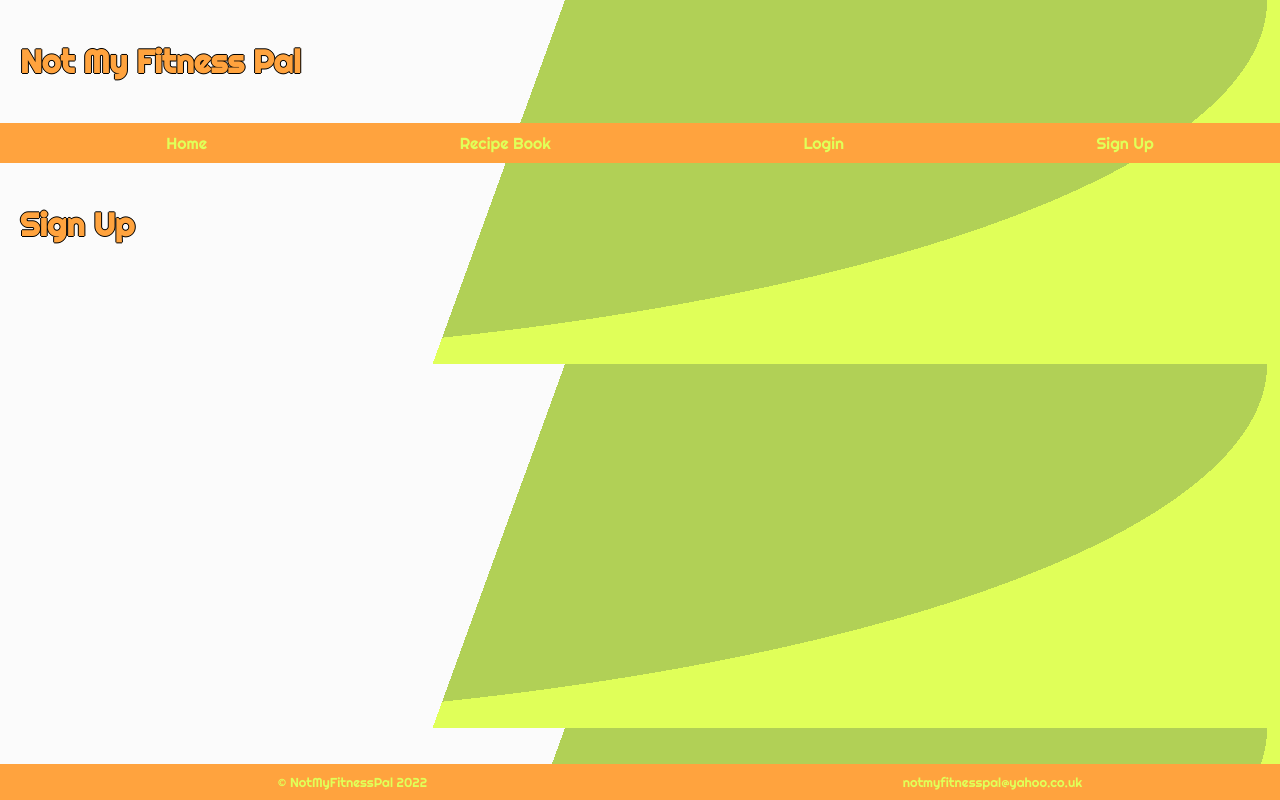
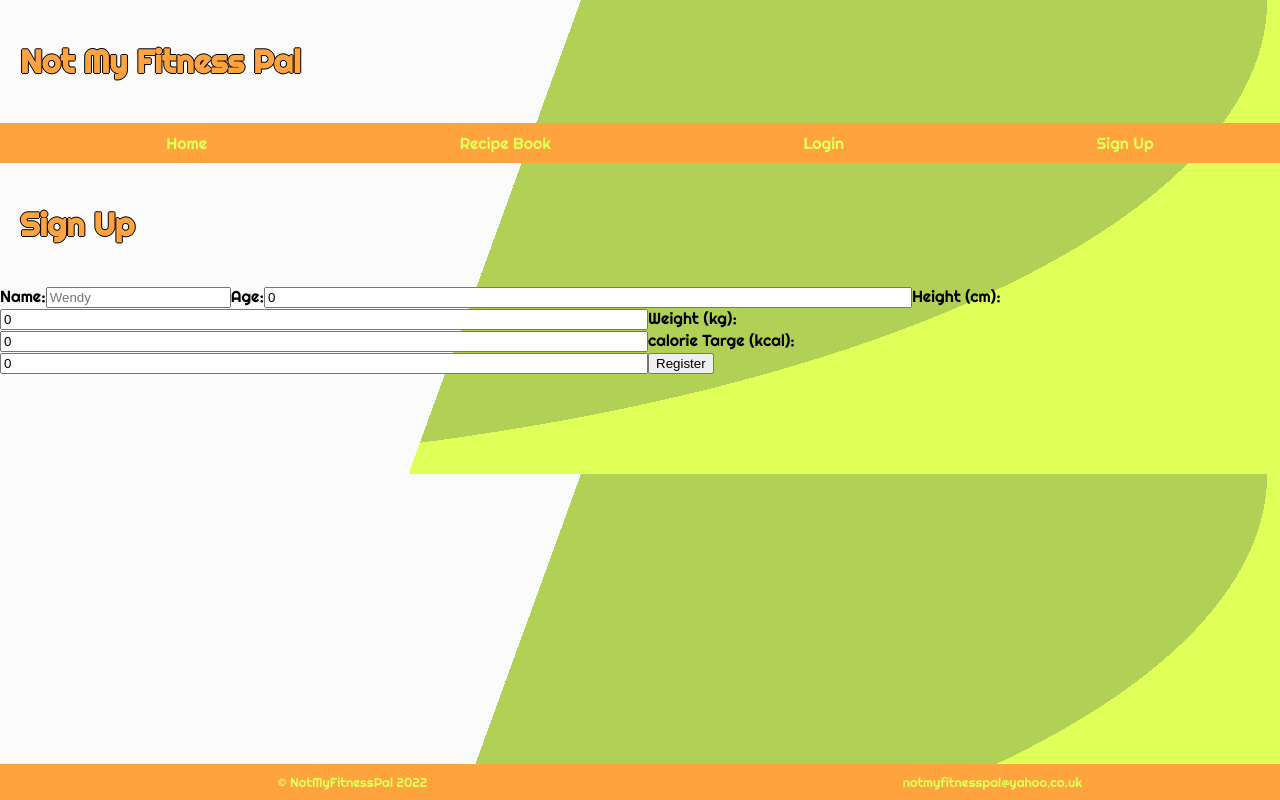
Before and after one commit to RobynGar/fitness_front_end, a React (Create React App) app in the folder front_end_fitness_app/: page /SignUp in a window 1280 px wide. Built offline with nearby package versions, Linux system fonts and the light colour scheme; no server answers.

Commit message:
sign up form

```diff
--- a/front_end_fitness_app/src/App.js
+++ b/front_end_fitness_app/src/App.js
@@ -66,13 +66,25 @@ const filtered = React.useMemo(() => {
  }, [filteredRecipe, recipeList]);
 
   // --------------------PEOPLE SECTION------------------------
-  useEffect(() => {
-      fetch("http://localhost:8080/person/all")
-      .then(response => response.json())
-      .then(data => setPeopleList(data))
-  },[]);
+  const fetchAllPeople = () => {
+    fetch("http://localhost:8080/person/all")
+    .then(response => response.json())
+    .then(data => setPeopleList(data))
+  }
+  useEffect(fetchAllPeople,[]);
 
   // addPersonToDatabase logic (will be passed down as prop to Signup component)
+  const addPersonToDatabase = (newPerson) => {
+    fetch("http://localhost:8080/person", {
+    method: "POST",
+    headers: {
+      "Content-Type":"application/json"
+    },
+    body: JSON.stringify(newPerson)
+  })
+    .then(() => fetchAllPeople() )
+    .catch(error => console.error(error))
+  }
 
   useEffect(() => {
     console.log(recipeList);
@@ -90,7 +102,7 @@ const filtered = React.useMemo(() => {
       <Route exact path= "/RecipeBook" element={<RecipeBook recipeList = {recipeList} onRecipeFilter={filterChange} filtered={filtered}/>} />
       <Route exact path= "/MyRecipeBook" element={user.auth ? <MyRecipeBook recipeList = {recipeList} onRecipeSubmission = {addRecipeToDatabase} filteredById={filteredById}/> : <Home />} />
       <Route exact path= "/Login" element={!user.auth ? <Login peopleList={peopleList} recipeList={recipeList} /> : <Navigate replace to="/MyRecipeBook"/>} />
-      <Route exact path= "/SignUp" element={<SignUp />} />
+      <Route exact path= "/SignUp" element={<SignUp onPersonSubmission={addPersonToDatabase} />} />
     </Routes>
     <Footer />
     </>
--- a/front_end_fitness_app/src/SignUp.js
+++ b/front_end_fitness_app/src/SignUp.js
@@ -1,8 +1,11 @@
-const SignUp = () => {
+import PersonForm from "./components/PersonForm";
+
+const SignUp = ({onPersonSubmission}) => {
 
     return(
         <>
             <h1>Sign Up</h1>
+            <PersonForm onPersonSubmission={onPersonSubmission}/>
         </>
     )
 }
--- a/front_end_fitness_app/src/components/PersonForm.js
+++ b/front_end_fitness_app/src/components/PersonForm.js
@@ -0,0 +1,87 @@
+import { useState } from "react";
+
+const PersonForm = ({onPersonSubmission}) => {
+
+    const [name, setName] = useState("");
+    const [age, setAge] = useState(0);
+    const [height, setHeight] = useState(0.0);
+    const [weight, setWeight] = useState(0.0);
+    const [calorieTarget, setCalorieTarget] = useState(0);
+
+    const handleNameChange = (event) => {
+        setName(event.target.value)
+    }
+
+    const handleAgeChange = (event) => {
+        setAge(event.target.value)
+    }
+
+    const handleHeightChange = (event) => {
+        setHeight(event.target.value)
+    }
+
+    const handleWeightChange = (event) => {
+        setWeight(event.target.value)
+    }
+
+    const handleCalorieTargetChange = (event) => {
+        setCalorieTarget(event.target.value)
+    }
+
+    const handlePersonFormSubmit = (event) => {
+        event.preventDefault();
+        if(!name || !age || !height || !weight || !calorieTarget){
+            alert("please fill in all fields")
+
+            return
+        }
+
+        const newPerson = {
+            name: name,
+            age: age,
+            height: height,
+            weight: weight,
+            calorieTarget: calorieTarget
+
+        }
+
+        //pass through prop function on how to handle the submission
+        onPersonSubmission(newPerson);
+
+        setName("");
+        setAge(0);
+        setHeight(0.0);
+        setWeight(0.0);
+        setCalorieTarget(0);
+    }
+
+    return(
+        <>
+        <div className="personFormConatiner">
+            <form className="personform" onSubmit={handlePersonFormSubmit}>
+                <label htmlFor="name">Name:</label>
+                <input placeholder="Wendy" type="text" id="name" value={name} onChange={handleNameChange} />
+
+                <label htmlFor="age">Age:</label>
+                <input placeholder= "24" type="number" id="age" value={age} onChange={handleAgeChange} />
+
+                <label htmlFor="height">Height (cm):</label>
+                <input placeholder= "65.0" type="number" id="height" value={height} onChange={handleHeightChange} />
+
+                <label htmlFor="weight">Weight (kg):</label>
+                <input placeholder= "166.0" type="number" id="weight" value={weight} onChange={handleWeightChange} />
+
+                <label htmlFor="calorieTarget">calorie Targe (kcal):</label>
+                <input placeholder= "1700" type="number" id="calorieTarget" value={calorieTarget} onChange={handleCalorieTargetChange} />
+
+                <input className="submitPersonButton" type="submit" value= "Register" />
+
+            </form>
+        </div>
+
+        </>
+    )
+
+
+}
+export default PersonForm;
```
